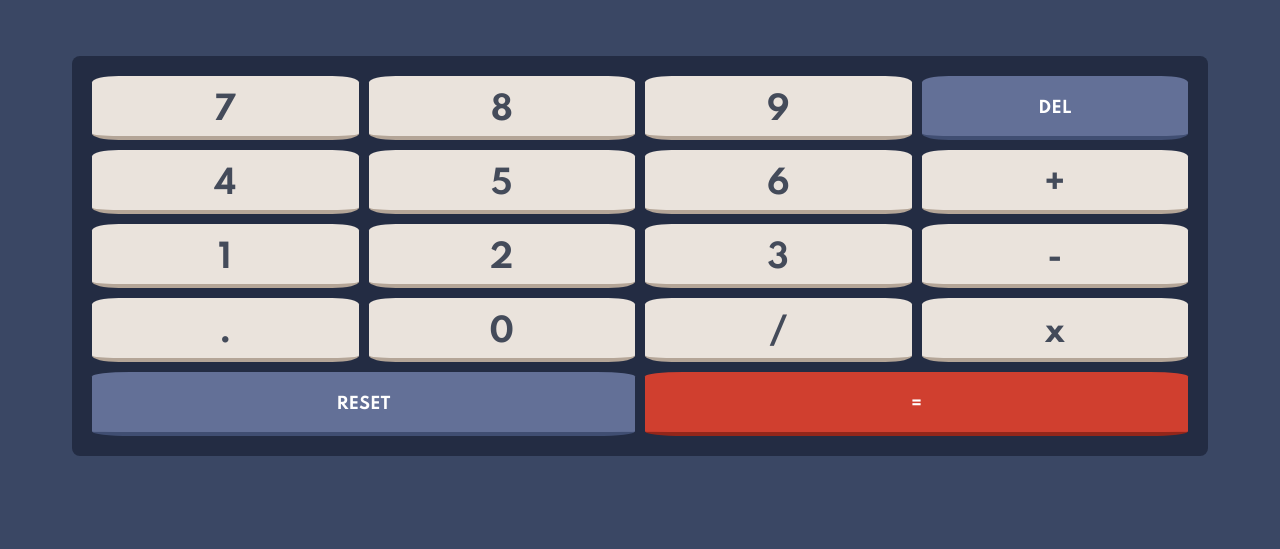
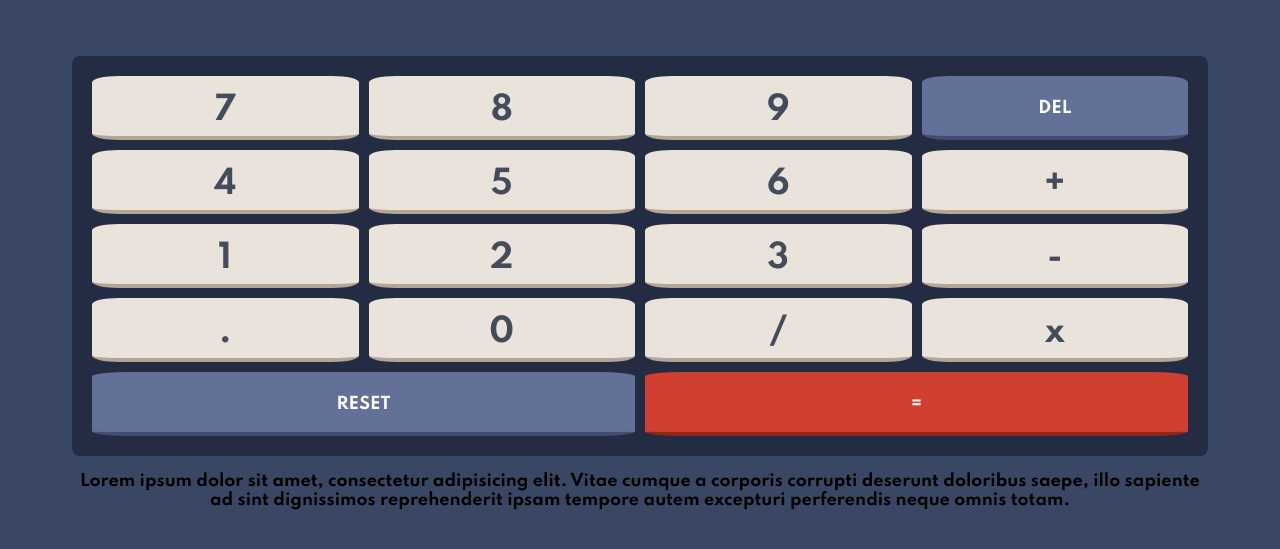
Before and after one commit to LauraYaguezTonanes/Calculator, a plain HTML site: page index.html in a window 1280 px wide. Shown: the part 319-868 px from the top of the page. Before the commit the page ends 847 px from the top, so only its background shows below. Drawn offline with Linux system fonts and the light colour scheme.

Commit message:
agregue parrafo

```diff
--- a/index.html
+++ b/index.html
@@ -45,5 +45,6 @@
         <a class="Reset">RESET</a>
         <a class="Equal">=</a>
     </div>
+    <p>Lorem ipsum dolor sit amet, consectetur adipisicing elit. Vitae cumque a corporis corrupti deserunt doloribus saepe, illo sapiente ad sint dignissimos reprehenderit ipsam tempore autem excepturi perferendis neque omnis totam.</p>
 </body>
 </html>
```
